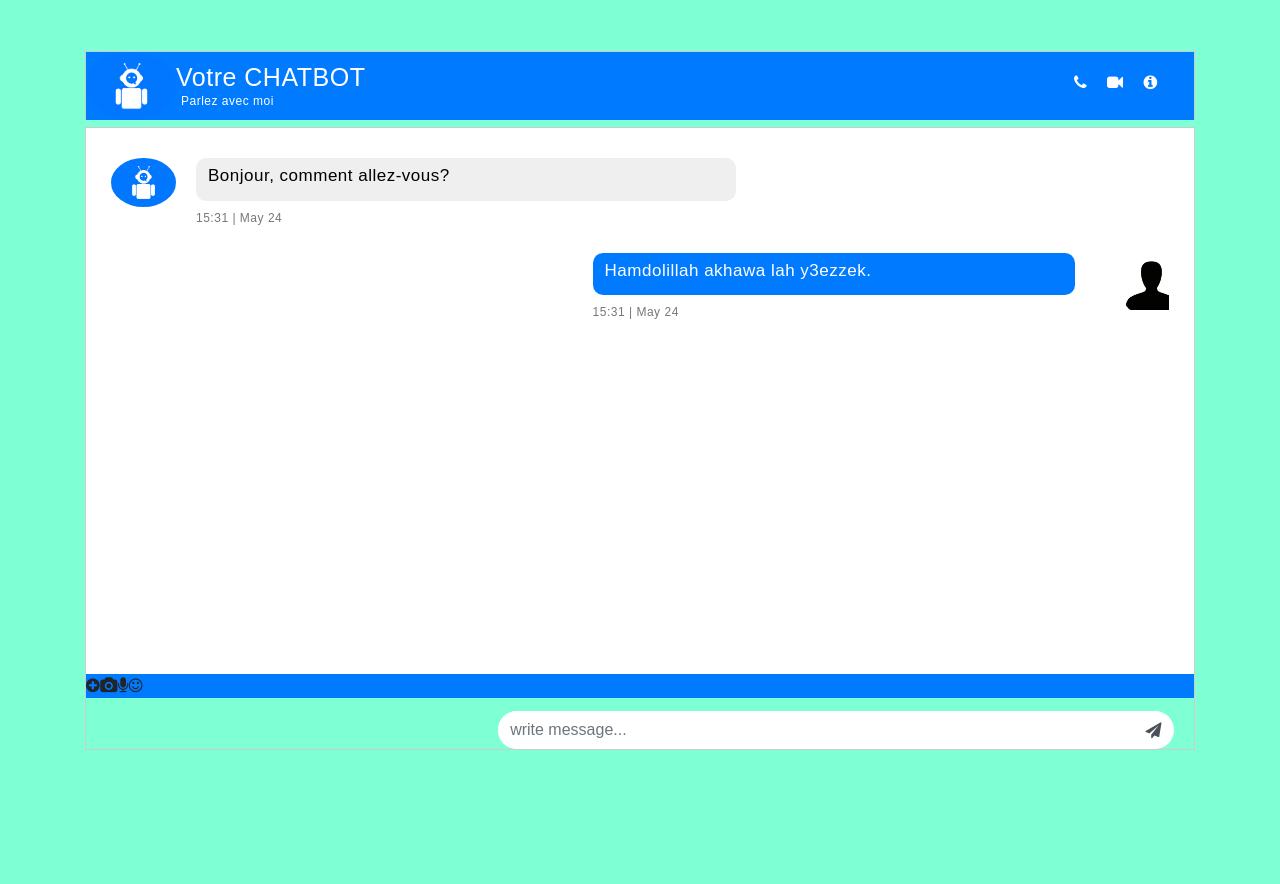
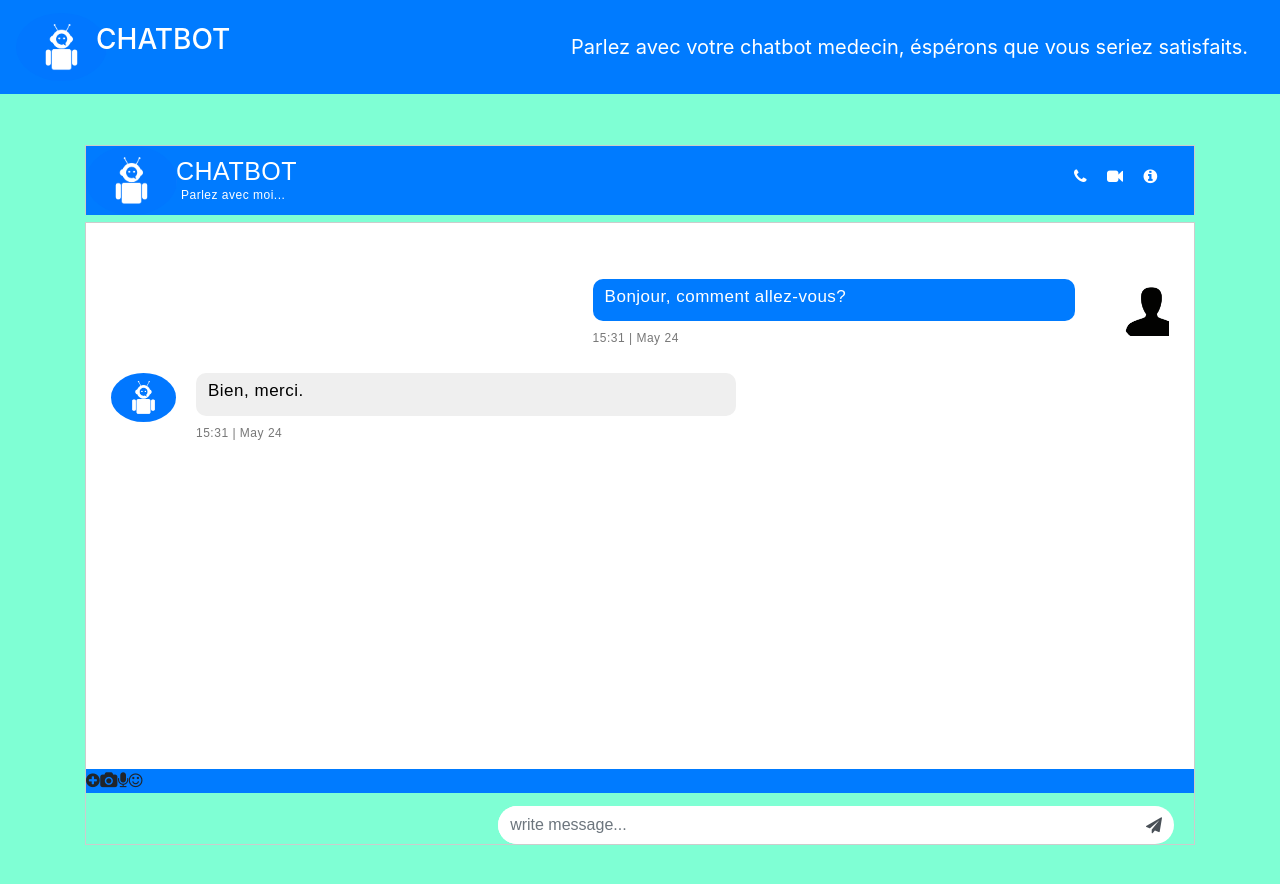
Before and after one commit to MouslimAitssi/responsive-chatbot, a React (Create React App) app: page / in a window 1280 px wide. Shown: the top 884 px of the page. Before the commit the page ends 800 px from the top, so only its background shows below. Built offline with nearby package versions, Linux system fonts and the light colour scheme.

Commit message:
msgcomponent and navbar

```diff
--- a/src/App.css
+++ b/src/App.css
@@ -177,6 +177,4 @@ img {
 .input-group-text{
   background: transparent !important;
   border: none !important;
-
-
 }
--- a/src/App.js
+++ b/src/App.js
@@ -1,28 +1,56 @@
 import React, { Component } from 'react';
 import './App.css';
-//import { Navbar, NavbarBrand } from 'reactstrap';
+import { Navbar, NavbarBrand } from 'reactstrap';
 import chatbot from './images/chatbot.jpg';
-import Response from './components/reponse';
-import Message from './components/message';
-import Input from './components/input'
+import Message from './components/messageComponent';
+import { Button, Input } from 'reactstrap';
 
 class App extends Component {
 
   constructor(props) {
     super(props);
+    this.state = {message:""};
+  }
+
+  getMessage() {
+    this.setState({message:this.refs.message.value});
+  }
+
+
+
+  onInputChanged() {
+
+    if(this.state.message == "") {
+      return <div></div>
+    }
+    else {
+      return(
+        <Message msg = {this.state.message}/>
+      );
+    }
   }
 
   render() {
+    return(
+          <div>
+            <Navbar dark color= "primary">
+                <NavbarBrand href="/">
+                  <div className="msg-header-img">
+                    <img src = {chatbot} alt="chatbot img"/>
 
-    return(
+                  </div>
+                  <div className="active"><h3>CHATBOT</h3></div>
+                </NavbarBrand>
+                <NavbarBrand>Parlez avec votre chatbot medecin, éspérons que vous seriez satisfaits.</NavbarBrand>
+            </Navbar>
             <div className="container">
               <div className="msg-header">
                 <div className="msg-header-img">
                   <img src={chatbot} alt="chatbot img"/>
                 </div>
                 <div className="active">
-                <h4>Votre CHATBOT</h4>
-                <h6>Parlez avec moi</h6>
+                  <h4>CHATBOT</h4>
+                  <h6>Parlez avec moi...</h6>
                 </div>
                 <div className="header-icons">
                   <i className="fa fa-phone"></i>
@@ -34,11 +62,28 @@ class App extends Component {
                 <div className="msg-inbox">
                     <div className="chats">
                       <div className="msg-page">
-                      <Message />
-                      <Response />
+                        <Message id="user" msg="Bonjour, comment allez-vous?"/>
+                        <Message id="chatbot" msg="Bien, merci."/>
                       </div>
                     </div>
-                  <Input/>
+
+                    <div className="msg-bottom">
+                        <div className="bottom-icons">
+                            <i className="fa fa-plus-circle"></i>
+                            <i className="fa fa-camera"></i>
+                            <i className="fa fa-microphone"></i>
+                            <i className="fa fa-smile-o"></i>
+                        </div>
+
+                        <div className="input-group">
+                            <input type="text" className="form-control" placeholder="write message..." ref="message"/>
+                            <div className="input-group-append">
+                                <Button className="input-group-text" onClick={(e) =>{this.getMessage()}}><i className="fa fa-paper-plane"></i></Button>
+                            </div>
+                        </div>
+                    </div>
+
+                </div>
               </div>
             </div>
           </div>
--- a/src/components/input.js
+++ b/src/components/MenuComponent.js
@@ -1,6 +1,18 @@
 import React, {Component} from 'react';
+import { Button } from 'reactstrap';
 
 export default class Input extends Component {
+
+    constructor(props) {
+        super(props);
+
+        this.state = {message:""};
+    }
+
+
+    getmessage() {
+        this.setState({message:this.refs.message.value});
+    }
 
     render() {
         return(
@@ -10,12 +22,12 @@ export default class Input extends Component {
                     <i className="fa fa-camera"></i>
                     <i className="fa fa-microphone"></i>
                     <i className="fa fa-smile-o"></i>
+                </div>
 
-                </div>
                 <div className="input-group">
-                    <input type="text" className="form-control" placeholder="write message..."/>
+                    <input type="text" className="form-control" placeholder="write message..." ref="message"/>
                     <div className="input-group-append">
-                        <span className="input-group-text"><i className="fa fa-paper-plane"></i></span>
+                        <Button className="input-group-text" onClick={(e) =>{this.getmessage()}}><i className="fa fa-paper-plane"></i></Button>
                     </div>
                 </div>
             </div>
--- a/src/components/message.js
+++ /dev/null
@@ -1,25 +0,0 @@
-import React, {Component} from 'react';
-import chatbot from '../images/chatbot.jpg'
-import '../App.css'
-
-class Message extends Component {
-
-    render() {
-        const monthNames = ["Jan", "Feb", "Mar", "Apr", "May", "Jun", "Jul", "Aug", "Sep", "Oct", "Nov", "Dec"];
-        return(
-            <div className="received-chats">
-                <div className="received-chats-img">
-                  <img src={chatbot} alt="chatbot img"/>
-                </div>
-                <div className="received-msg">
-                    <div className="received-msg-inbox">
-                       <p>Bonjour, comment allez-vous?</p>
-                        <span className="time">{new Date().getHours()}:{("0"+new Date().getMinutes().toString()).substring(("0"+(new Date().getMinutes()).toString()).length-2,("0"+(new Date().getMinutes()).toString()).length)} | {monthNames[new Date().getMonth()]} {("0"+new Date().getDate().toString()).substring(("0"+(new Date().getDate()).toString()).length-2,("0"+(new Date().getDate()).toString()).length)}</span>
-                   </div>
-               </div>
-           </div>
-        );
-    }
-}
-
-export default Message;
--- /dev/null
+++ b/src/components/messageComponent.js
@@ -0,0 +1,55 @@
+import React, {Component} from 'react';
+import chatbot from '../images/chatbot.jpg';
+import user from '../images/user.png';
+import '../App.css'
+
+export default class Message extends Component {
+
+
+    constructor(props) {
+        super(props);
+
+        this.state={
+            id:"",
+            msg:""
+        }
+
+    }
+
+    render() {
+        const monthNames = ["Jan", "Feb", "Mar", "Apr", "May", "Jun", "Jul", "Aug", "Sep", "Oct", "Nov", "Dec"];
+        if(this.props.id =="chatbot"){
+            return(
+                <div className="received-chats">
+                    <div className="received-chats-img">
+                      <img src={chatbot} alt="chatbot img"/>
+                    </div>
+                    <div className="received-msg">
+                        <div className="received-msg-inbox">
+                           <p>{this.props.msg}</p>
+                            <span className="time">{new Date().getHours()}:{("0"+new Date().getMinutes().toString()).substring(("0"+(new Date().getMinutes()).toString()).length-2,("0"+(new Date().getMinutes()).toString()).length)} | {monthNames[new Date().getMonth()]} {("0"+new Date().getDate().toString()).substring(("0"+(new Date().getDate()).toString()).length-2,("0"+(new Date().getDate()).toString()).length)}</span>
+                       </div>
+                   </div>
+               </div>
+            );
+        }
+        else if(this.props.id=="user"){
+            return(
+                <div className="outgoing-chats">
+                    <div className="outgoing-chats-img">
+                     <img src={user} alt="user img"/>
+                    </div>
+                    <div className="outgoing-chats-msg">
+                      <p>{this.props.msg}</p>
+                      <span className="time">{new Date().getHours()}:{("0"+new Date().getMinutes().toString()).substring(("0"+(new Date().getMinutes()).toString()).length-2,("0"+(new Date().getMinutes()).toString()).length)} | {monthNames[new Date().getMonth()]} {("0"+new Date().getDate().toString()).substring(("0"+(new Date().getDate()).toString()).length-2,("0"+(new Date().getDate()).toString()).length)}</span>
+                    </div>
+                </div>
+            );
+        }
+        else {
+            return(
+                <div></div>
+            );
+        }
+    }
+}
--- a/src/components/reponse.js
+++ /dev/null
@@ -1,22 +0,0 @@
-import React, { Component } from "react";
-import user from '../images/user.png';
-import '../App.css';
-
-class Response extends Component{
-
-    render() {
-        const monthNames = ["Jan", "Feb", "Mar", "Apr", "May", "Jun", "Jul", "Aug", "Sep", "Oct", "Nov", "Dec"];
-        return(
-            <div className="outgoing-chats">
-                <div className="outgoing-chats-img">
-                 <img src={user} alt="user img"/>
-                </div>
-                <div className="outgoing-chats-msg">
-                  <p>Hamdolillah akhawa lah y3ezzek.</p>
-                  <span className="time">{new Date().getHours()}:{("0"+new Date().getMinutes().toString()).substring(("0"+(new Date().getMinutes()).toString()).length-2,("0"+(new Date().getMinutes()).toString()).length)} | {monthNames[new Date().getMonth()]} {("0"+new Date().getDate().toString()).substring(("0"+(new Date().getDate()).toString()).length-2,("0"+(new Date().getDate()).toString()).length)}</span>
-                </div>
-            </div>
-        );
-    }
-}
-export default Response;
```
Lines whose indentation alone changed are shown as unchanged.
